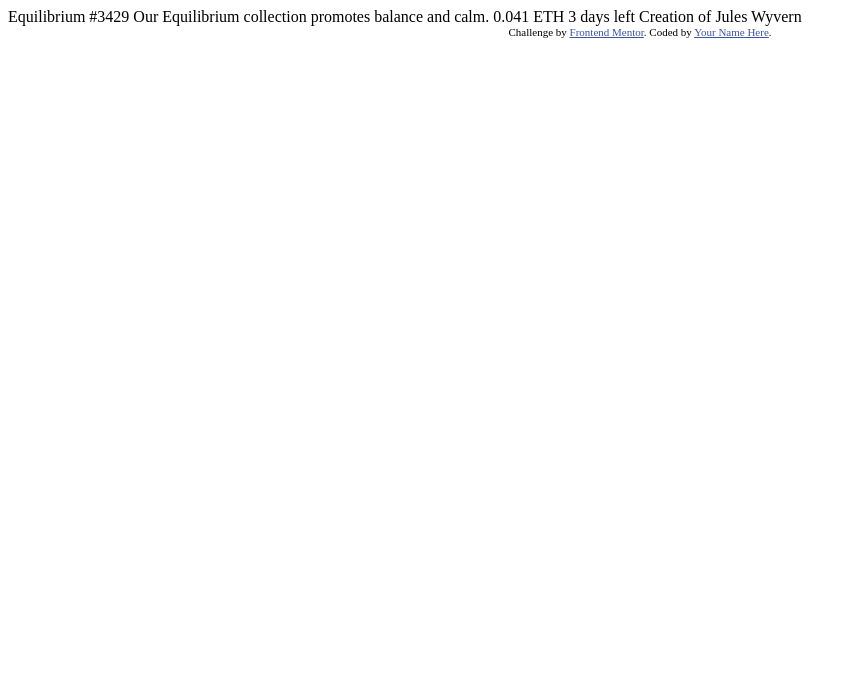
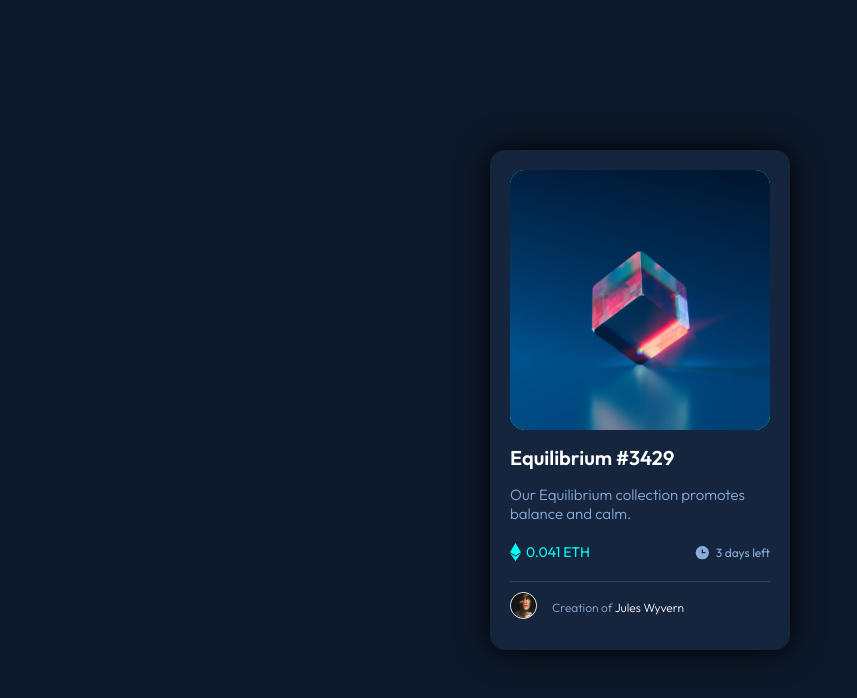
Before and after one commit to Maarti-fr/NFT-preview-card-component, a plain HTML site: page index.html in a window 1280 px wide. Shown: the whole page, without its empty margins (0-857 px from the left). Drawn offline with Linux system fonts and the light colour scheme.

Commit message:
1er Challenge terminer 3h

```diff
--- a/index.html
+++ b/index.html
@@ -1,33 +1,53 @@
 <!DOCTYPE html>
 <html lang="en">
+
 <head>
-  <meta charset="UTF-8">
-  <meta name="viewport" content="width=device-width, initial-scale=1.0"> <!-- displays site properly based on user's device -->
+    <meta charset="UTF-8">
+    <meta name="viewport" content="width=device-width, initial-scale=1.0">
+    <link rel="icon" type="image/png" sizes="32x32" href="./images/favicon-32x32.png">
+    <link rel="preconnect" href="https://fonts.googleapis.com">
+    <link rel="preconnect" href="https://fonts.gstatic.com" crossorigin>
+    <link href="https://fonts.googleapis.com/css2?family=Outfit:wght@300;400;600&display=swap" rel="stylesheet">
+    <link rel="stylesheet" href="styles.css">
+    <title>Frontend Mentor | NFT preview card component</title>
 
-  <link rel="icon" type="image/png" sizes="32x32" href="./images/favicon-32x32.png">
+</head>
 
-  <title>Frontend Mentor | NFT preview card component</title>
+<body>
+    <div class="card">
+        <div class="img_NFT">
+            <img class="img_main" src="images/image-equilibrium.jpg" alt="images du nft">
+            <div class="filtre">
+                <img class="icon_view" src="images/icon-view.svg" alt="icon view">
+            </div>
+        </div>
+        <div class="nom_NFT">
+            <h1>Equilibrium #3429</h1>
+        </div>
+        <div class="description">
+            <p>Our Equilibrium collection promotes balance and calm.</p>
+        </div>
+        <div class="prix_date">
+            <div class="ethereum">
+                <img src="images/icon-ethereum.svg" alt="icon ethereum">
+                <div class="prix">
+                    <p>0.041 ETH</p>
+                </div>
+            </div>
+            <div class="time">
+                <img src="images/icon-clock.svg" alt="icon clock">
+                <div class="date">3 days left</div>
+            </div>
+        </div>
+        <div class="profil">
+            <div class="img_profil">
+                <img src="images/image-avatar.png" alt="image du profil">
+            </div>
+            <div class="creation">
+                <p>Creation of <span>Jules Wyvern</span></p>
+            </div>
+        </div>
+    </div>
+</body>
 
-  <!-- Feel free to remove these styles or customise in your own stylesheet 👍 -->
-  <style>
-    .attribution { font-size: 11px; text-align: center; }
-    .attribution a { color: hsl(228, 45%, 44%); }
-  </style>
-</head>
-<body>
-
-  Equilibrium #3429
-
-  Our Equilibrium collection promotes balance and calm.
-
-  0.041 ETH
-  3 days left
-
-  Creation of Jules Wyvern
-
-  <div class="attribution">
-    Challenge by <a href="https://www.frontendmentor.io?ref=challenge" target="_blank">Frontend Mentor</a>.
-    Coded by <a href="#">Your Name Here</a>.
-  </div>
-</body>
 </html>
--- /dev/null
+++ b/styles.css
@@ -0,0 +1,136 @@
+* {
+    margin: 0px;
+    padding: 0px;
+    list-style-type: none;
+    font-family: Outfit, serif;
+}
+
+body {
+    background-color: hsl(217, 54%, 11%);
+}
+
+.card {
+    box-sizing: border-box;
+    background-color: hsl(216, 50%, 16%);
+    width: 300px;
+    height: 500px;
+    position: absolute;
+    margin: auto;
+    top: 0;
+    right: 0;
+    bottom: 0;
+    left: 0;
+    border-radius: 15px;
+    display: flex;
+    flex-direction: column;
+    padding: 20px;
+    box-shadow: 0 0 2em black;
+}
+
+.img_main {
+    display: block;
+    max-width: 260px;
+    height: auto;
+    border-radius: 15px;
+    background-color: hsl(178, 100%, 50%);
+}
+
+.filtre {
+    transition: .5s ease;
+    opacity: 0;
+    position: absolute;
+    top: 30%;
+    left: 50%;
+    transform: translate(-50%, -50%);
+    -ms-transform: translate(-50%, -50%);
+    text-align: center;
+}
+
+.img_NFT:hover .img_main {
+    opacity: 0.3;
+}
+
+.img_NFT:hover .filtre {
+    opacity: 1;
+}
+
+.icon_view {
+    background-color: hsla(178, 100%, 50%, .4);
+    display: block;
+    max-width: 260px;
+    height: auto;
+    border-radius: 15px;
+    padding: 106px;
+}
+
+.nom_NFT {
+    margin: 15px 0px 15px;
+    color: hsl(0, 0%, 100%);
+    font-size: 10px;
+    font-weight: 600;
+}
+
+.nom_NFT:hover {
+    color: hsl(178, 100%, 50%);
+}
+
+.description {
+    color: hsl(215, 51%, 70%);
+    font-weight: 300;
+    font-size: 15px;
+}
+
+.prix_date {
+    display: flex;
+    align-items: center;
+    flex-direction: row;
+    margin: 20px 0px;
+    justify-content: space-between;
+}
+
+.ethereum {
+    display: flex;
+    align-items: center;
+    flex-direction: row;
+    color: hsl(178, 100%, 50%);
+    gap: 5px;
+    font-weight: 400;
+    font-size: 14px;
+}
+
+.time {
+    display: flex;
+    align-items: center;
+    flex-direction: row;
+    color: hsl(215, 51%, 70%);
+    gap: 5px;
+    font-weight: 400;
+    font-size: 12px;
+}
+
+.profil {
+    color: hsl(215, 51%, 70%);
+    border-top: 1px solid hsl(215, 32%, 27%);
+    display: flex;
+    align-items: center;
+    flex-direction: row;
+    padding: 10px 0px;
+    gap: 15px;
+    font-weight: 300;
+    font-size: 12px;
+}
+
+.img_profil img {
+    max-width: 25px;
+    height: auto;
+    border: 1px solid hsl(0, 0%, 100%);
+    border-radius: 50%;
+}
+
+.creation span {
+    color: hsl(0, 0%, 100%);
+}
+
+.creation span:hover {
+    color: hsl(178, 100%, 50%);
+}
```
Also changed, not shown: 3 other files.
